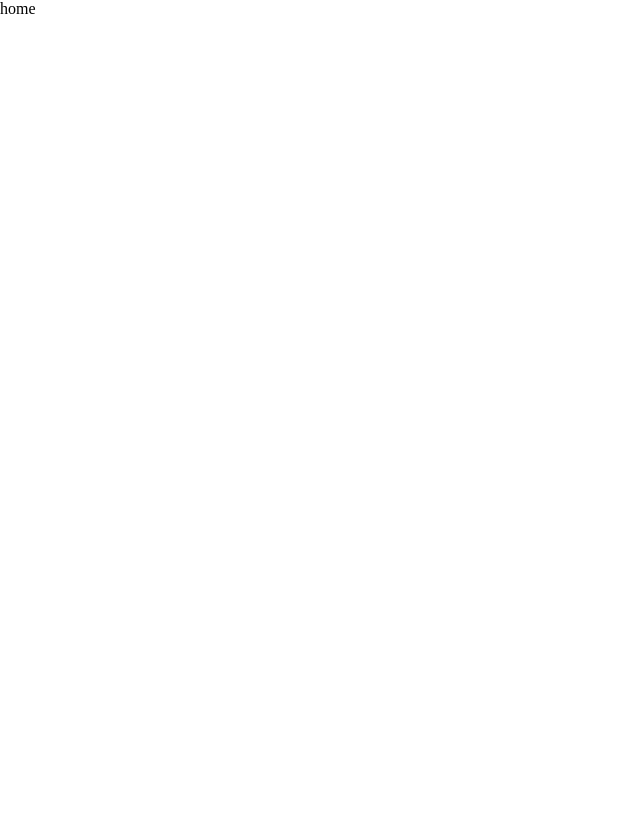
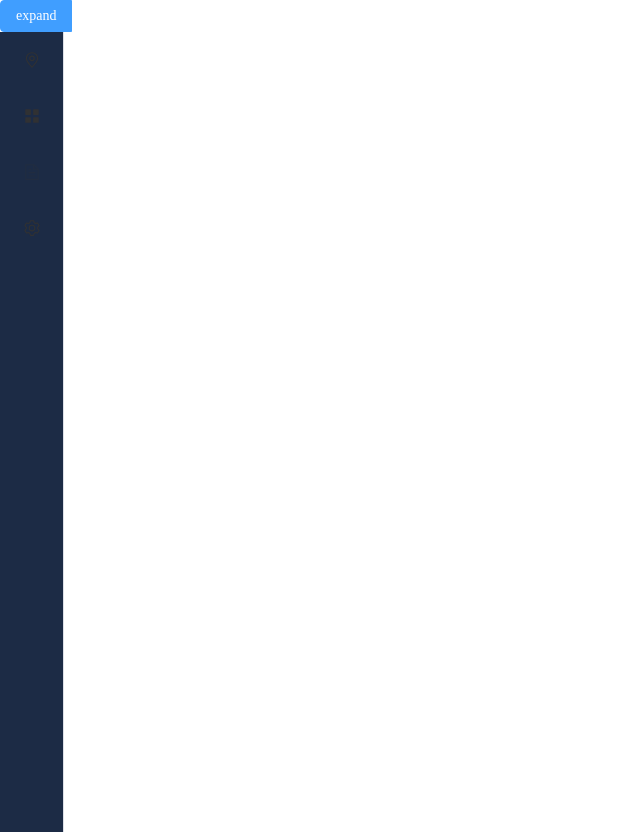
Before and after one commit to Cikian/spms-web, a Vue app: page /home in a window 1280 px wide. Shown: the whole page, without its empty margins (0-640 px from the left). Before the commit the page ends 800 px from the top, so only its background shows below. Built offline with nearby package versions, Linux system fonts and the light colour scheme.

Commit message:
初始化

```diff
--- a/src/App.vue
+++ b/src/App.vue
@@ -1,5 +1,6 @@
 <template>
   <router-view />
+<!--  <router-view />-->
 </template>
 
 <script setup lang="ts">
--- a/src/views/home.vue
+++ b/src/views/home.vue
@@ -1,11 +1,98 @@
 <template>
-  <div>home</div>
+  <div class="common-layout">
+    <el-container>
+      <el-aside width="">
+        <el-radio-button @click="isCollapse = !isCollapse">expand</el-radio-button>
+
+        <el-menu
+            default-active="1"
+            class="el-menu-vertical-demo"
+            :collapse="isCollapse"
+            @open="handleOpen"
+            @close="handleClose"
+            background-color="#1c2b45"
+            active-text-color="red"
+        >
+          <el-sub-menu index="1">
+            <template #title>
+              <el-icon>
+                <location/>
+              </el-icon>
+              <span>Navigator One</span>
+            </template>
+            <el-menu-item-group>
+              <template #title><span>Group One</span></template>
+              <el-menu-item index="1-1">item one</el-menu-item>
+              <el-menu-item index="1-2">item two</el-menu-item>
+            </el-menu-item-group>
+            <el-menu-item-group title="Group Two">
+              <el-menu-item index="1-3">item three</el-menu-item>
+            </el-menu-item-group>
+            <el-sub-menu index="1-4">
+              <template #title><span>item four</span></template>
+              <el-menu-item index="1-4-1">item one</el-menu-item>
+            </el-sub-menu>
+          </el-sub-menu>
+          <el-menu-item index="2">
+            <el-icon>
+              <icon-menu/>
+            </el-icon>
+            <template #title>Navigator Two</template>
+          </el-menu-item>
+          <el-menu-item index="3" disabled>
+            <el-icon>
+              <document/>
+            </el-icon>
+            <template #title>Navigator Three</template>
+          </el-menu-item>
+          <el-menu-item index="4">
+            <el-icon>
+              <setting/>
+            </el-icon>
+            <template #title>Navigator Four</template>
+          </el-menu-item>
+        </el-menu>
+      </el-aside>
+      <el-main>
+        <router-view/>
+      </el-main>
+    </el-container>
+  </div>
+
+
 </template>
 
-<script setup lang="ts">
+<script lang="ts" setup>
+import {ref} from 'vue'
+import {
+  Document,
+  Menu as IconMenu,
+  Location,
+  Setting,
+} from '@element-plus/icons-vue'
 
+const isCollapse = ref(true)
+const handleOpen = (key: string, keyPath: string[]) => {
+  console.log(key, keyPath)
+}
+const handleClose = (key: string, keyPath: string[]) => {
+  console.log(key, keyPath)
+}
 </script>
 
-<style scoped>
+<style>
+.el-menu-vertical-demo:not(.el-menu--collapse) {
+  width: 200px;
+  min-height: 100vh;
+}
 
+.el-menu--collapse {
+  min-height: 100vh;
+}
+
+.ddd {
+  width: 500px;
+  height: 500px;
+  background-color: aqua;
+}
 </style>
```
Also changed, not shown: components.d.ts (+12 -0 lines).
